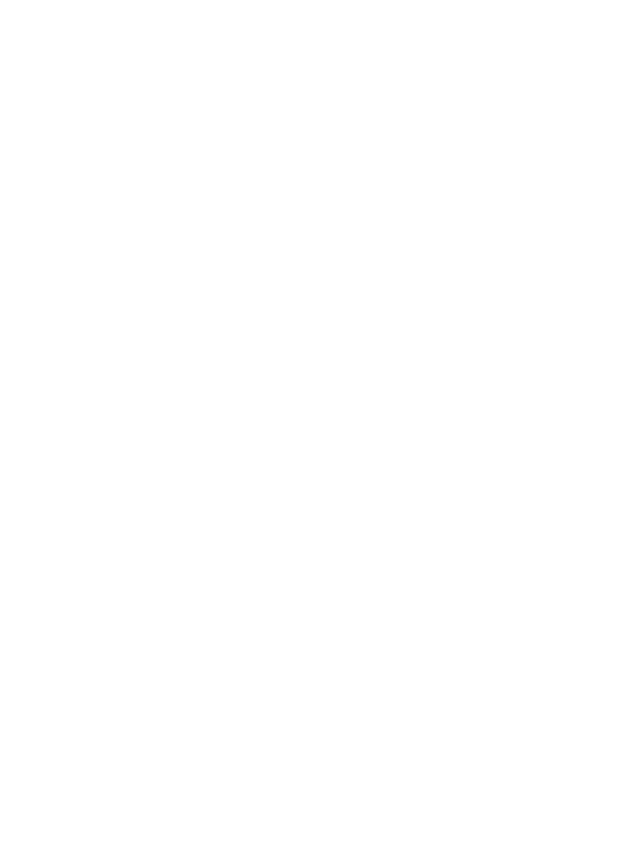
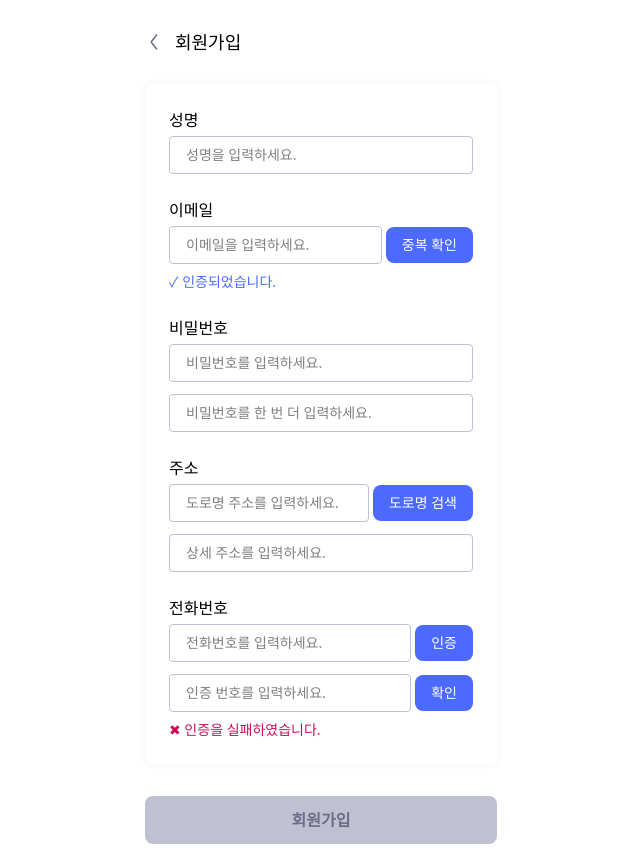
Before and after one commit to FormMate205/FormMate, a React (Vite) app in the folder Frontend/: page /signup in a window 1280 px wide. Before the commit this address had no page. Shown: the whole page, without its empty margins (319-959 px from the left). Before the commit the page ends 800 px from the top, so only its background shows below. Built offline with nearby package versions, Linux system fonts and the light colour scheme; a web font is replaced by a local one.

Commit message:
publish: 회원가입 페이지 퍼블리싱

```diff
--- a/Frontend/src/app/App.tsx
+++ b/Frontend/src/app/App.tsx
@@ -4,6 +4,7 @@ import Landing from '@/pages/login/Landing';
 import Login from '@/pages/login/Login';
 import Transaction from '@/pages/transaction/Transaction';
 import LayoutProvider from './provider/LayoutProvider';
+import Signup from '@/pages/signup/Signup';
 
 const App = () => {
     return (
@@ -15,6 +16,7 @@ const App = () => {
                     <Route path='/transaction' element={<Transaction />} />
                     <Route path='/login' element={<Login />} />
                     <Route path='/' element={<Landing />} />
+                    <Route path='/signup' element={<Signup />} />
                 </Route>
             </Routes>
         </BrowserRouter>
--- a/Frontend/src/components/ui/button.tsx
+++ b/Frontend/src/components/ui/button.tsx
@@ -9,15 +9,15 @@ const buttonVariants = cva(
         variants: {
             variant: {
                 default:
-                    'bg-[var(--color-primary-500)] !text-white text-[var(--font-size-text-md)] font-[var(--font-weight-medium)] px-4 py-1',
+                    'bg-primary-500 !text-white text-sm font-medium px-4 py-2',
                 primary:
-                    'w-full bg-[var(--color-primary-500)] !text-white text-[var(--font-size-text-xl)] font-[var(--font-weight-semibold)] py-3',
+                    'w-full bg-primary-500 !text-white text-size-text-xl font-weight-semibold py-3',
                 primaryDisabled:
-                    'w-full bg-[var(--color-line-300)] text-[var(--color-line-700)] !text-[var(--color-line-700)] text-[var(--font-size-text-xl)] font-[var(--font-weight-semibold)] py-3 cursor-not-allowed',
+                    'w-full bg-line-300 text-line-700 !text-line-700 text-size-text-xl font-semibold py-3 cursor-not-allowed',
                 choiceEmpty:
-                    'bg-white border border-[var(--color-primary-500)] text-[var(--color-primary-500)] text-sm font-[var(--font-weight-medium)] rounded-[4px] px-3 py-2',
+                    'bg-white border border-primary-500 text-primary-500 text-sm font-medium rounded-[4px] px-3 py-2',
                 choiceFill:
-                    'bg-[var(--color-primary-500)] border border-[var(--color-primary-500)] text-white text-sm font-[var(--font-weight-medium)] rounded-[4px] px-3 py-2',
+                    'bg-primary-500 border border-primary-500 text-white text-sm font-medium rounded-[4px] px-3 py-2',
             },
         },
         defaultVariants: {
--- a/Frontend/src/pages/login/Landing.tsx
+++ b/Frontend/src/pages/login/Landing.tsx
@@ -1,6 +1,6 @@
 import { useEffect, useState } from 'react';
 import { useNavigate } from 'react-router-dom';
-import { Button } from '../../components/ui/button';
+import { Button } from '@/components/ui/button';
 import LandingVisual from './ui/LandingVisual';
 
 export default function Landing() {
@@ -13,18 +13,14 @@ export default function Landing() {
     }, []);
 
     return (
-        <div className='relative min-h-screen w-full bg-[var(--color-line-50)]'>
+        <div className='relative min-h-screen w-full'>
             {/* 배경 비주얼 */}
             <LandingVisual />
 
             {/* 서비스명 */}
             <div className='absolute top-1/3 left-1/2 -translate-x-1/2 text-center'>
-                <p className='font-[var(--font-weight-medium)] text-[var(--font-size-display-sm)]'>
-                    폼메이트
-                </p>
-                <p className='font-[var(--font-weight-bold)] text-[var(--font-size-display-md)]'>
-                    FormMate
-                </p>
+                <p className='text-3xl font-medium'>폼메이트</p>
+                <p className='text-4xl font-bold'>FormMate</p>
             </div>
 
             {/* 로그인 / 회원가입 버튼 그룹 */}
@@ -37,7 +33,7 @@ export default function Landing() {
                         로그인
                     </Button>
                     <button
-                        className='text-[var(--color-line-700)] underline'
+                        className='text-line-700 underline'
                         onClick={() => navigate('/signup')}
                     >
                         회원가입
--- a/Frontend/src/pages/login/ui/LoginForm.tsx
+++ b/Frontend/src/pages/login/ui/LoginForm.tsx
@@ -1,9 +1,9 @@
-import { Button } from '../../../components/ui/button';
+import { Button } from '@/components/ui/button';
 
 export default function LoginForm() {
     return (
         <div className='mx-auto flex max-w-md flex-col gap-6 p-6'>
-            <h1 className='mt-20 mb-20 text-center font-[var(--font-weight-bold)] text-[var(--font-size-display-md)]'>
+            <h1 className='mt-20 mb-20 text-center text-3xl font-bold'>
                 서비스명
             </h1>
 
@@ -11,23 +11,23 @@ export default function LoginForm() {
                 <input
                     type='email'
                     placeholder='아이디(이메일)를 입력하세요.'
-                    className='rounded border border-[var(--color-line-300)] px-4 py-3 focus:ring-2 focus:ring-[var(--color-primary-500)] focus:outline-none'
+                    className='border-line-300 focus:ring-primary-500 rounded border px-4 py-3 focus:ring-2 focus:outline-none'
                 />
                 <input
                     type='password'
                     placeholder='비밀번호를 입력하세요.'
-                    className='rounded border border-[var(--color-line-300)] px-4 py-3 focus:ring-2 focus:ring-[var(--color-primary-500)] focus:outline-none'
+                    className='focus:ring-primary-500 border-line-300 rounded border px-4 py-3 focus:ring-2 focus:outline-none'
                 />
                 <Button variant='primary'>로그인</Button>
             </div>
 
-            <div className='text-center text-sm text-[var(--color-line-500)]'>
+            <div className='text-line-500 text-center text-sm'>
                 <a href='#' className='underline'>
                     비밀번호를 잊으셨나요?
                 </a>
             </div>
 
-            <div className='flex justify-center gap-3 border-t border-[var(--color-line-200)] pt-6'>
+            <div className='border-line-200 flex justify-center gap-3 border-t pt-6'>
                 <img
                     src='/assets/images/google.png'
                     alt='구글'
--- /dev/null
+++ b/Frontend/src/pages/signup/Signup.tsx
@@ -0,0 +1,9 @@
+import SignupForm from './ui/SignupForm';
+
+export default function Signup() {
+    return (
+        <div className='min-h-screens'>
+            <SignupForm />
+        </div>
+    );
+}
--- /dev/null
+++ b/Frontend/src/pages/signup/ui/SignupForm.tsx
@@ -0,0 +1,106 @@
+import { Button } from '@/components/ui/button';
+import Header from '@/widgets/layout/header/Header';
+
+export default function SignupForm() {
+    return (
+        <div className='flex flex-col gap-4 p-4'>
+            <Header title='회원가입' />
+
+            <div className='mb-4 rounded-lg bg-white p-6 shadow-sm'>
+                {/* 성명 */}
+                <div className='flex flex-col gap-1'>
+                    <label className='font-weight-regular text-font-size-text-md'>
+                        성명
+                    </label>
+                    <input
+                        type='text'
+                        placeholder='성명을 입력하세요.'
+                        className='border-line-300 rounded border px-4 py-2 text-sm'
+                    />
+                </div>
+
+                {/* 이메일 */}
+                <div className='mt-6 flex flex-col gap-1'>
+                    <label>이메일</label>
+                    <div className='flex items-center gap-1'>
+                        <input
+                            type='email'
+                            placeholder='이메일을 입력하세요.'
+                            className='border-line-300 min-w-0 flex-1 rounded border px-4 py-2 text-sm'
+                        />
+                        <Button>중복 확인</Button>
+                    </div>
+
+                    {/* 인증 성공 텍스트 */}
+                    <p className='text-primary-500 mt-1 text-sm'>
+                        ✓ 인증되었습니다.
+                    </p>
+                </div>
+
+                {/* 비밀번호 */}
+                <div className='mt-6 flex flex-col gap-1'>
+                    <label>비밀번호</label>
+                    <input
+                        type='password'
+                        placeholder='비밀번호를 입력하세요.'
+                        className='border-line-300 rounded border px-4 py-2 text-sm'
+                    />
+                    <input
+                        type='password'
+                        placeholder='비밀번호를 한 번 더 입력하세요.'
+                        className='border-line-300 mt-2 rounded border px-4 py-2 text-sm'
+                    />
+                </div>
+
+                {/* 주소 */}
+                <div className='mt-6 flex flex-col gap-1'>
+                    <label>주소</label>
+                    <div className='flex items-center gap-1'>
+                        <input
+                            type='text'
+                            placeholder='도로명 주소를 입력하세요.'
+                            className='border-line-300 min-w-0 flex-1 rounded border px-4 py-2 text-sm'
+                        />
+                        <Button>도로명 검색</Button>
+                    </div>
+
+                    <input
+                        type='text'
+                        placeholder='상세 주소를 입력하세요.'
+                        className='border-line-300 mt-2 rounded border px-4 py-2 text-sm'
+                    />
+                </div>
+
+                {/* 전화번호 */}
+                <div className='mt-6 flex flex-col gap-1'>
+                    <label>전화번호</label>
+                    <div className='flex items-center gap-1'>
+                        <input
+                            type='tel'
+                            placeholder='전화번호를 입력하세요.'
+                            className='border-line-300 min-w-0 flex-1 rounded border px-4 py-2 text-sm'
+                        />
+                        <Button>인증</Button>
+                    </div>
+
+                    <div className='mt-2 flex items-center gap-1'>
+                        <input
+                            type='text'
+                            placeholder='인증 번호를 입력하세요.'
+                            className='border-line-300 min-w-0 flex-1 rounded border px-4 py-2 text-sm'
+                        />
+                        <Button>확인</Button>
+                    </div>
+
+                    {/* 실패 메시지 */}
+                    <p className='text-subPink-700 mt-1 text-sm'>
+                        ✖ 인증을 실패하였습니다.
+                    </p>
+                </div>
+            </div>
+
+            {/* 회원가입 버튼 */}
+            <Button variant='primaryDisabled'>회원가입</Button>
+        </div>
+    );
+}
```
